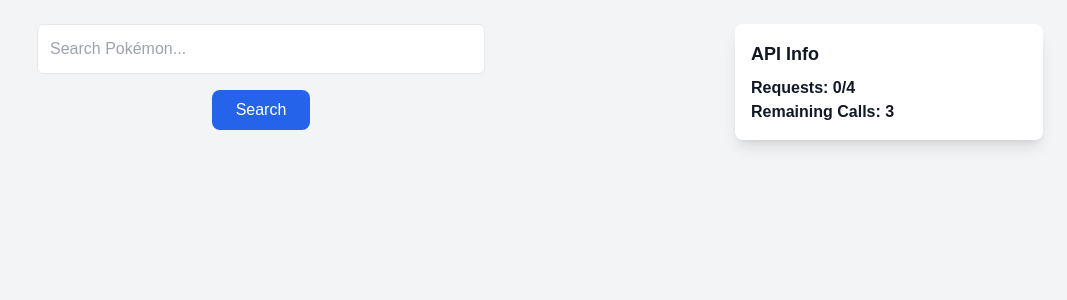
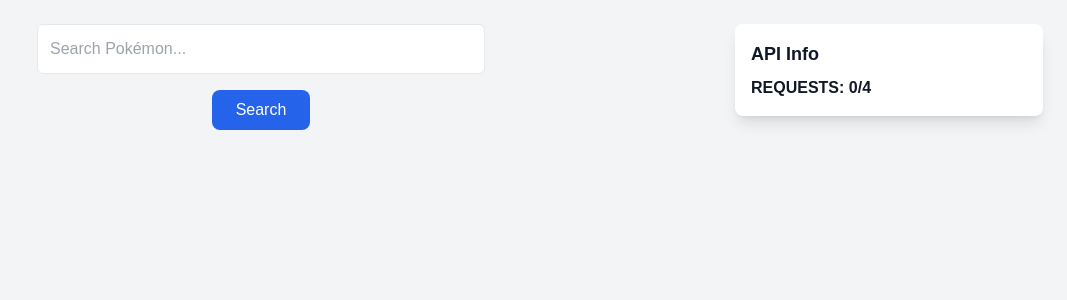
Before and after one commit to AyaanIlahi/api-rate-limiter-frontened, a Next.js app: page /pokemon in a window 1280 px wide. Shown: the top 300 px of the page, without its empty margins (213-1280 px from the left). Built offline with nearby package versions, Linux system fonts and the light colour scheme.

Commit message:
corrected API requests count

```diff
--- a/app/page.js
+++ b/app/page.js
@@ -21,7 +21,6 @@ export default function HomePage() {
         throw new Error(data.message || "Failed to create token.");
       }
     } catch (error) {
-      console.error("❌ Token Creation Error:", error.message);
       setMessage(error.message || "Failed to create token. Try again.");
     }
   };
--- a/app/pokemon/page.js
+++ b/app/pokemon/page.js
@@ -8,7 +8,6 @@ export default function PokemonPage() {
   const [lastApiDetails, setLastApiDetails] = useState(null);
   const [trendingPokemon, setTrendingPokemon] = useState([]);
   const [callsMade, setCallsMade] = useState(0);
-  const [remainingCalls, setRemainingCalls] = useState(3); // Example limit
   const [message, setMessage] = useState(""); // ✅ Error message state
   const [loading, setLoading] = useState(false); // ✅ Added loading state
 
@@ -30,9 +29,7 @@ export default function PokemonPage() {
         method: "GET",
         credentials: "include", // ✅ Includes cookies for authentication
       });
-
       const end = performance.now();
-
       // Handle non-JSON errors (like 403 Forbidden)
       let data;
       try {
@@ -44,18 +41,14 @@ export default function PokemonPage() {
       if (!res.ok) {
         throw new Error(data.message || "Failed to fetch Pokémon.");
       }
-
+      setCallsMade((prev) => prev + 1);
       setPokemonData(data);
       setLastApiDetails({
         status: res.status,
         responseTime: `${(end - start).toFixed(2)}ms`,
         url: res.url,
       });
-
-      setCallsMade((prev) => prev + 1);
-      setRemainingCalls((prev) => Math.max(prev - 1, 0));
     } catch (error) {
-      console.error("❌ Fetch Error:", error.message);
       setPokemonData(null);
       setMessage(error.message); // ✅ Display error messages correctly
       setLastApiDetails({
@@ -136,8 +129,7 @@ export default function PokemonPage() {
       {/* Right Section (API Info) - Moves Below on Mobile */}
       <div className="w-full lg:w-1/4 p-4 mt-6 lg:mt-0 lg:ml-6 bg-white rounded-lg shadow-lg text-gray-900">
         <h3 className="text-lg font-bold">API Info</h3>
-        <p className="mt-2 font-semibold">Requests: {callsMade}/4</p>
-        <p className="font-semibold">Remaining Calls: {remainingCalls}</p>
+        <p className="mt-2 font-semibold">REQUESTS: {callsMade}/4</p>
 
         {/* Last API Call Details */}
         {lastApiDetails && (
--- a/app/unsplash/page.js
+++ b/app/unsplash/page.js
@@ -9,7 +9,6 @@ export default function UnsplashPage() {
   const [lastApiDetails, setLastApiDetails] = useState(null);
   const [trendingSearches, setTrendingSearches] = useState(["Nature", "Mountains", "Cars"]);
   const [callsMade, setCallsMade] = useState(0);
-  const [remainingCalls, setRemainingCalls] = useState(3); // Example limit
   const [loading, setLoading] = useState(false);
   const [error, setError] = useState(null);
 
@@ -27,29 +26,19 @@ export default function UnsplashPage() {
       const response = await axios.get(`http://192.168.1.74:8000/imagesearch/${searchTerm}`, {
           withCredentials: true,
       });
-      console.log(response);
       const data = response.data;
-      console.log(response);
-
       if (!data.results) throw new Error("Failed to fetch images.");
-
       const end = performance.now();
+      setCallsMade((prev) => prev + 1);
       setImages(data.results);
       setLastApiDetails({
           status: response.status,
           responseTime: `${(end - start).toFixed(2)}ms`,
           url: response.config.url,
       });
-
-      setCallsMade((prev) => prev + 1);
-      setRemainingCalls((prev) => Math.max(prev - 1, 0));
-
-  } catch (error) {
-    console.error("❌ Axios Request Error:", error.response?.data || error.message);
-
-    // ✅ Correctly handle errors from backend middleware
+    } catch (error) {
     if (error.response) {
-        setError(error.response.data.message); // Set the message from the backend
+        setError(error.response.data.message);
     } else {
         setError("Unable to fetch images. Please try again later.");
     }
@@ -112,8 +101,7 @@ export default function UnsplashPage() {
       {/* Right Section (API Info) - Moves Below on Mobile */}
       <div className="w-full lg:w-1/4 p-4 mt-6 lg:mt-0 lg:ml-6 bg-white rounded-lg shadow-lg text-gray-900">
         <h3 className="text-lg font-bold">API Info</h3>
-        <p className="mt-2 font-semibold">Calls Made: {callsMade}</p>
-        <p className="font-semibold">Remaining Calls: {remainingCalls}</p>
+        <p className="mt-2 font-semibold">REQUESTS: {callsMade}/4</p>
 
         {/* Last API Call Details */}
         {lastApiDetails && (
```
